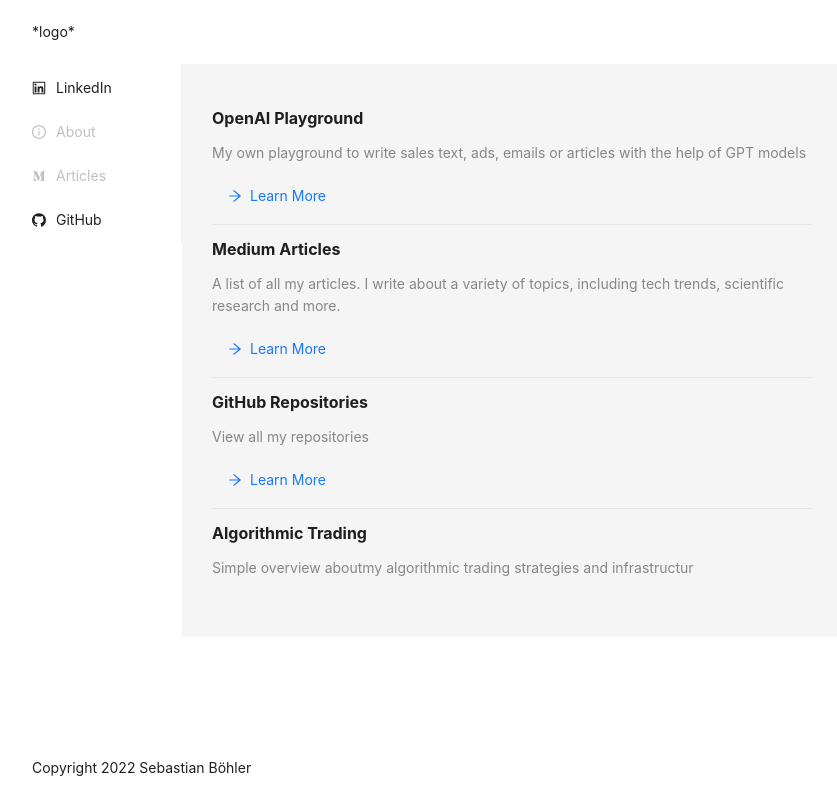
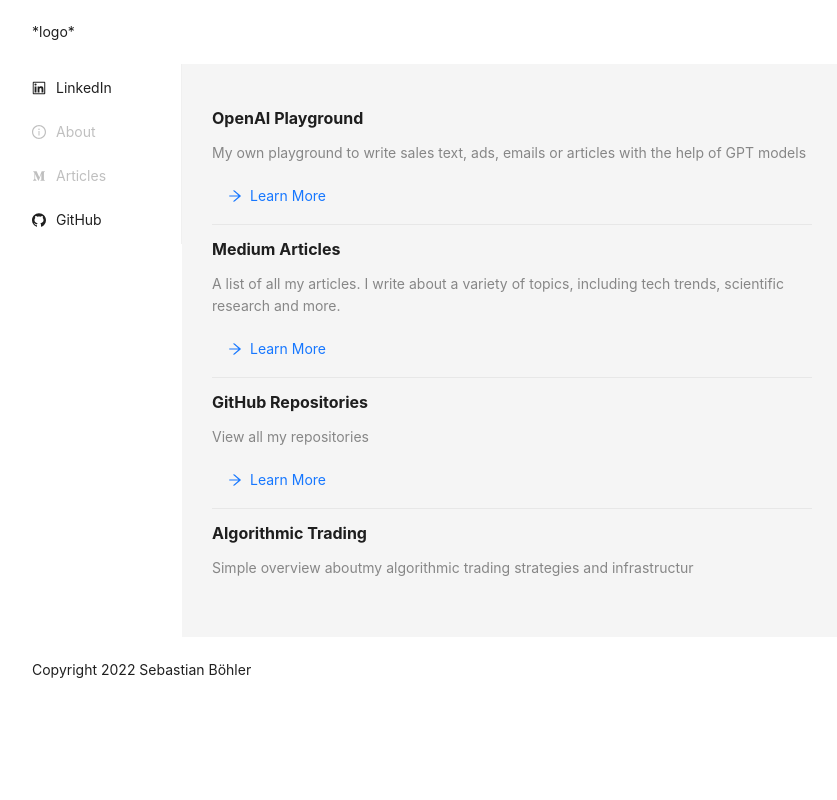
Before and after one commit to SebastianBoehler/sebastianboehler, a Next.js app: page / in a window 1280 px wide. Shown: the whole page, without its empty margins (18-855 px from the left). Built offline with nearby package versions, Linux system fonts and the light colour scheme.

Commit message:
Footer & absolute url

```diff
--- a/components/footer.tsx
+++ b/components/footer.tsx
@@ -4,7 +4,7 @@ import { Layout } from 'antd'
 const { Footer } = Layout
 
 const component: React.FC = () => {
-    return <div style={{ bottom: 0, position: 'absolute', width: '100%' }}>
+    return <div style={{ bottom: 0, position: 'relative', width: '100%' }}>
         <Footer style={{ backgroundColor: 'white' }}>
             Copyright {new Date().getFullYear()} Sebastian Böhler
         </Footer>
--- a/pages/playground.tsx
+++ b/pages/playground.tsx
@@ -87,10 +87,8 @@ export default function Playground({ models }: any) {
 }
 
 export async function getServerSideProps() {
-  const models = await fetch('http://localhost:3000/api/openai/models')
+  const models = await fetch('https://sebastian-boehler.com/api/openai/models')
   const modelsJson = await models.json()
-
-  console.log(modelsJson)
 
   return {
     props: {
```
